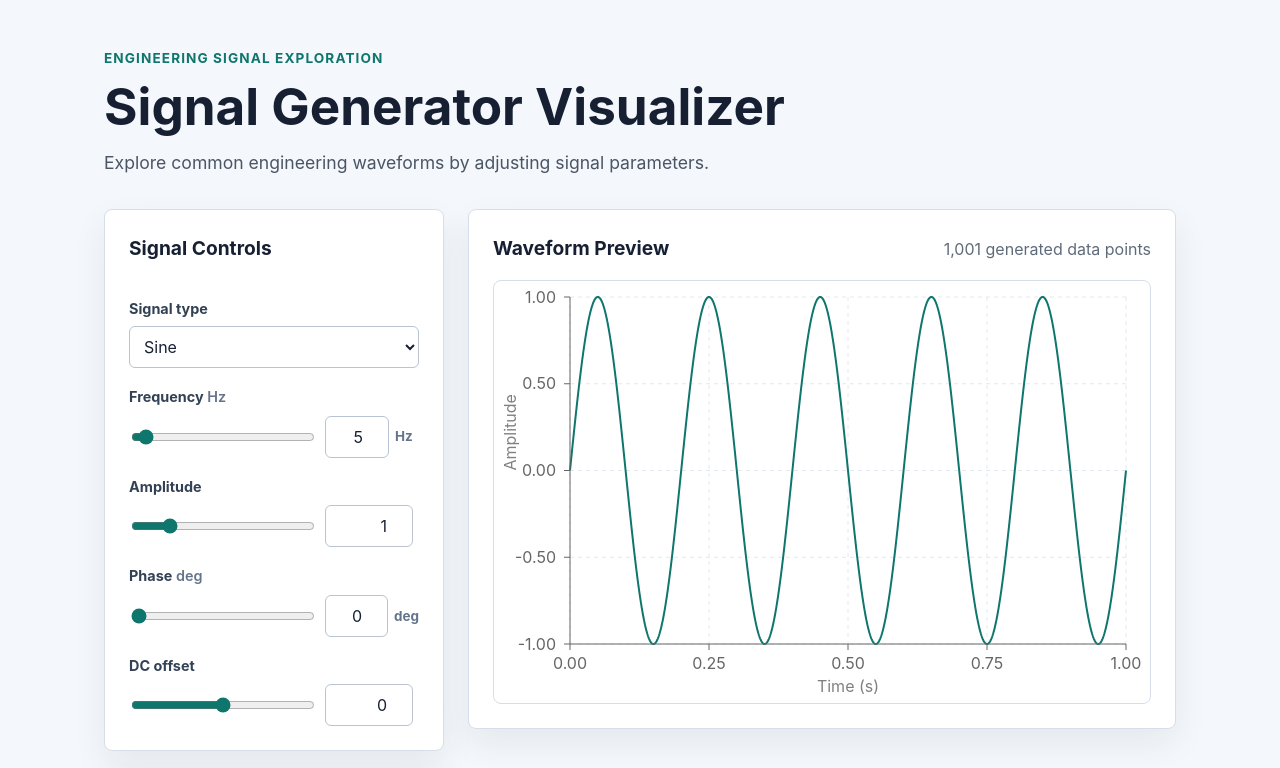
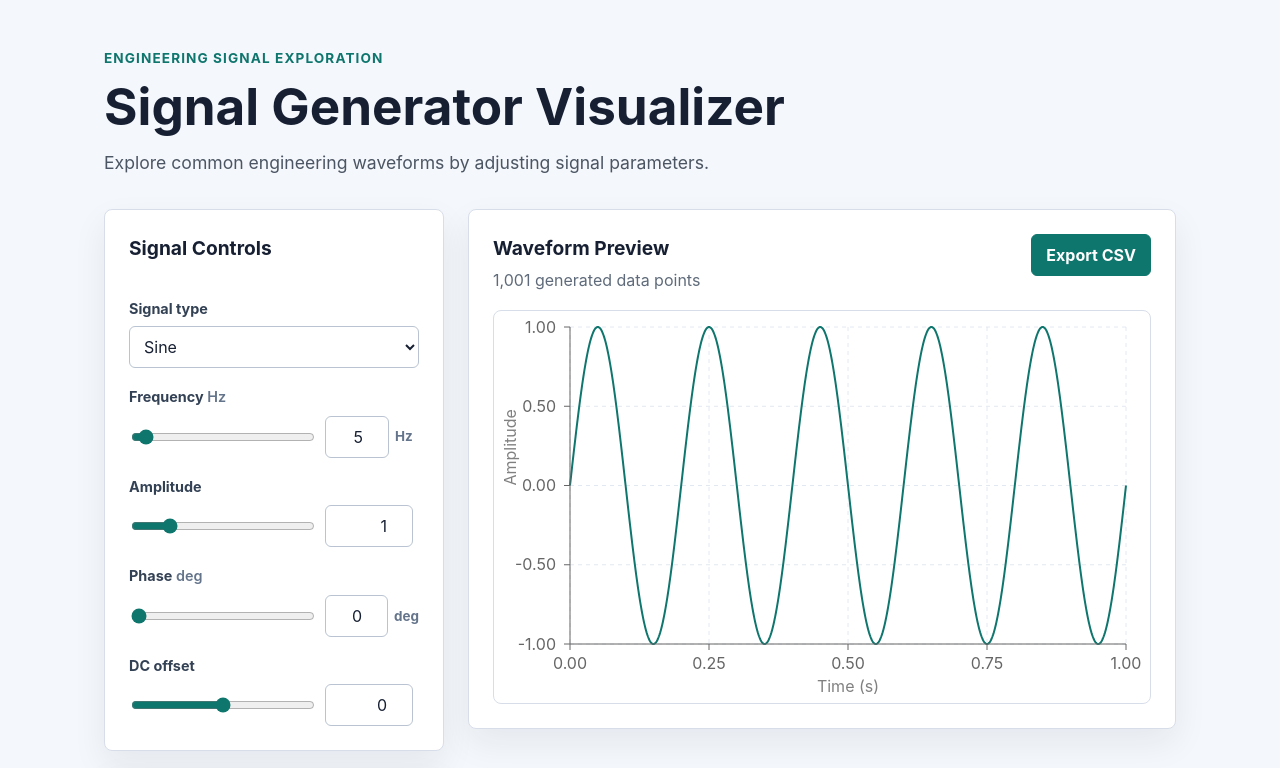
Before and after one commit to hychaw/signal-generator-visualizer, a React (Vite) app: page / in a window 1280 px wide. Shown: the top 768 px of the page. Built offline with nearby package versions, Linux system fonts and the light colour scheme.

Commit message:
Add CSV export

```diff
--- a/src/App.css
+++ b/src/App.css
@@ -284,11 +284,32 @@
   display: flex;
   justify-content: space-between;
   gap: 16px;
-  align-items: baseline;
+  align-items: start;
 }
 
 .waveform-details h2 {
-  margin-bottom: 0;
+  margin-bottom: 6px;
+}
+
+.export-button {
+  min-height: 40px;
+  border: 1px solid #0f766e;
+  border-radius: 6px;
+  background: #0f766e;
+  color: #ffffff;
+  padding: 8px 14px;
+  font-weight: 700;
+  cursor: pointer;
+  white-space: nowrap;
+}
+
+.export-button:hover {
+  background: #115e59;
+}
+
+.export-button:focus {
+  box-shadow: 0 0 0 3px rgba(15, 118, 110, 0.18);
+  outline: none;
 }
 
 .waveform-chart {
--- a/src/App.tsx
+++ b/src/App.tsx
@@ -6,6 +6,11 @@ import SignalControls from "./components/SignalControls";
 import SignalExplanation from "./components/SignalExplanation";
 import SignalPresets from "./components/SignalPresets";
 import WaveformPanel from "./components/WaveformPanel";
+import {
+  downloadCsvFile,
+  getSignalCsvFileName,
+  signalDataToCsv,
+} from "./lib/csvExport";
 import { generateSignal } from "./lib/signalGenerators";
 import {
   DEFAULT_SIGNAL_PARAMETERS,
@@ -24,6 +29,13 @@ function App() {
       ...currentParameters,
       ...updates,
     }));
+  };
+
+  const exportSignalCsv = () => {
+    downloadCsvFile(
+      signalDataToCsv(signalData),
+      getSignalCsvFileName(parameters.type),
+    );
   };
 
   return (
@@ -47,7 +59,7 @@ function App() {
           <SignalExplanation signalType={parameters.type} />
         </div>
 
-        <WaveformPanel data={signalData} />
+        <WaveformPanel data={signalData} onExportCsv={exportSignalCsv} />
       </section>
 
       <p className="note">
--- a/src/components/WaveformPanel.tsx
+++ b/src/components/WaveformPanel.tsx
@@ -12,6 +12,7 @@ import type { SignalPoint } from "../lib/signalTypes";
 
 interface WaveformPanelProps {
   data: SignalPoint[];
+  onExportCsv: () => void;
 }
 
 const formatChartValue = (value: unknown) => {
@@ -30,15 +31,20 @@ const formatChartValue = (value: unknown) => {
   return String(value);
 };
 
-function WaveformPanel({ data }: WaveformPanelProps) {
+function WaveformPanel({ data, onExportCsv }: WaveformPanelProps) {
   return (
     <section
       className="panel waveform-panel"
       aria-labelledby="waveform-panel-title"
     >
       <div className="waveform-details">
-        <h2 id="waveform-panel-title">Waveform Preview</h2>
-        <p>{data.length.toLocaleString()} generated data points</p>
+        <div>
+          <h2 id="waveform-panel-title">Waveform Preview</h2>
+          <p>{data.length.toLocaleString()} generated data points</p>
+        </div>
+        <button className="export-button" type="button" onClick={onExportCsv}>
+          Export CSV
+        </button>
       </div>
 
       <div className="waveform-chart" role="img" aria-label="Generated signal waveform chart">
--- /dev/null
+++ b/src/lib/csvExport.ts
@@ -0,0 +1,32 @@
+import type { SignalParameters, SignalPoint } from "./signalTypes";
+
+const CSV_HEADERS = ["time_seconds", "amplitude"];
+
+export function signalDataToCsv(data: SignalPoint[]): string {
+  const rows = data.map((point) =>
+    [point.t.toFixed(6), point.y.toFixed(6)].join(","),
+  );
+
+  return [CSV_HEADERS.join(","), ...rows].join("\n");
+}
+
+export function getSignalCsvFileName(
+  signalType: SignalParameters["type"],
+): string {
+  return `${signalType}_wave.csv`;
+}
+
+export function downloadCsvFile(csvText: string, fileName: string): void {
+  const blob = new Blob([csvText], { type: "text/csv;charset=utf-8" });
+  const url = URL.createObjectURL(blob);
+  const link = document.createElement("a");
+
+  link.href = url;
+  link.download = fileName;
+  link.style.display = "none";
+
+  document.body.append(link);
+  link.click();
+  link.remove();
+  URL.revokeObjectURL(url);
+}
```
